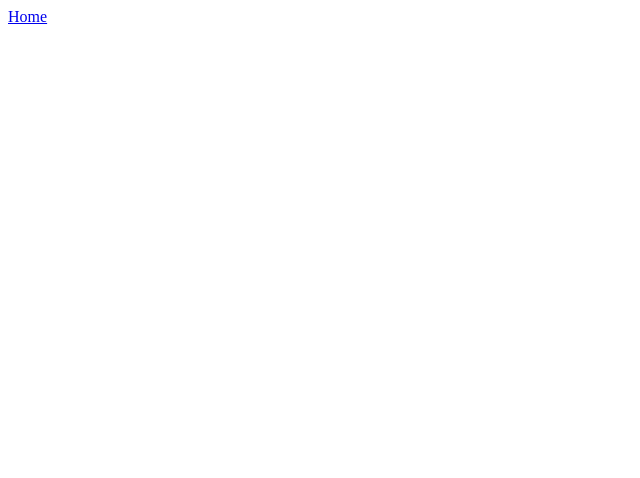
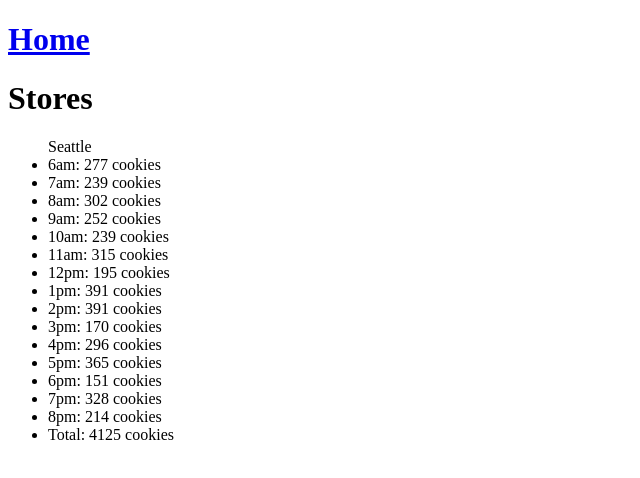
Before and after one commit to Scottie-Houghton/cookie-stand, a plain HTML site: page sales.html in a window 1280 px wide. Shown: the whole page, without its empty margins (0-640 px from the left). Drawn offline with Linux system fonts and the light colour scheme.

Commit message:
set up Seattle store

```diff
--- a/js/app.js
+++ b/js/app.js
@@ -1 +1,44 @@
-'use strict'
+'use strict';
+
+let storesSection = document.getElementById('stores');
+
+let hours = ['6am', '7am', '8am', '9am', '10am', '11am', '12pm', '1pm', '2pm', '3pm', '4pm', '5pm', '6pm', '7pm', '8pm'];
+
+// got from mdn docs
+function randomCust(min, max) {
+  return Math.floor(Math.random() * (max - min + 1) + min);
+}
+
+let seattle = {
+  name: 'Seattle',
+  custMin: 23,
+  custMax: 65,
+  avg: 6.3,
+  cust: 0,
+  total: 0,
+  getCust: function(){
+    this.cust = randomCust(this.custMin, this.custMax);
+  },
+  cookiesTotal: function(numCookies){
+    return Math.round(numCookies*this.avg);
+  },
+  render: function(){
+    let ulElem = document.createElement('ul');
+    ulElem.textContent = this.name;
+    storesSection.appendChild(ulElem);
+
+    for(let i = 0; i < hours.length; i++){
+      let liElem = document.createElement('li');
+      this.getCust();
+      liElem.textContent = `${hours[i]}: ${this.cookiesTotal(this.cust)} cookies`;
+      this.total += this.cookiesTotal(this.cust);
+      ulElem.appendChild(liElem);
+    }
+
+    let liElem = document.createElement('li');
+    liElem.textContent = `Total: ${this.total} cookies`;
+    ulElem.appendChild(liElem);
+  },
+};
+
+seattle.render();
--- a/sales.html
+++ b/sales.html
@@ -4,10 +4,17 @@
   <meta charset="UTF-8">
   <meta http-equiv="X-UA-Compatible" content="IE=edge">
   <meta name="viewport" content="width=device-width, initial-scale=1.0">
-  <title>Document</title>
+  <title>Stores</title>
 </head>
 <body>
-  <a href="index.html">Home</a>
+  <header>
+    <h1><a href="index.html">Home</a></h1>
+  </header>
+<main>
+  <h1>Stores</h1>
+  <section id="stores"></section>
+</main>
 
+  <script src="js/app.js"></script>
 </body>
 </html>
```
Also changed, not shown: index.html (+1 -1 lines).
